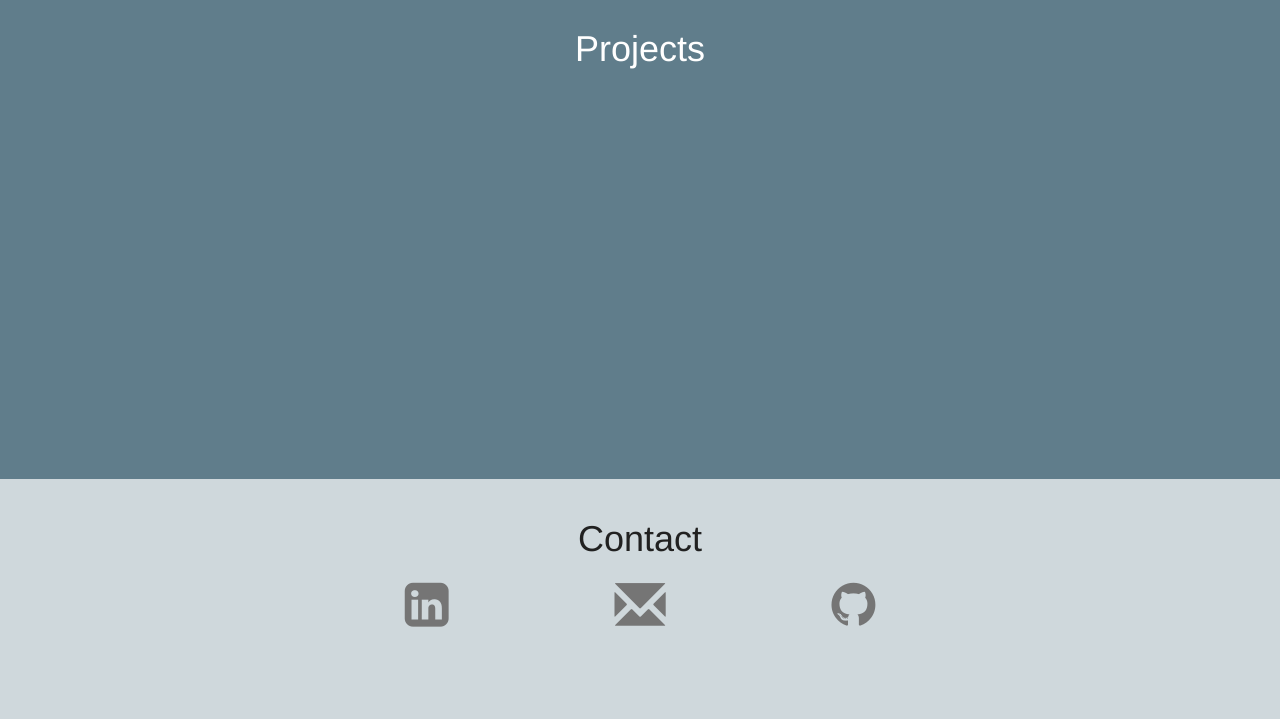
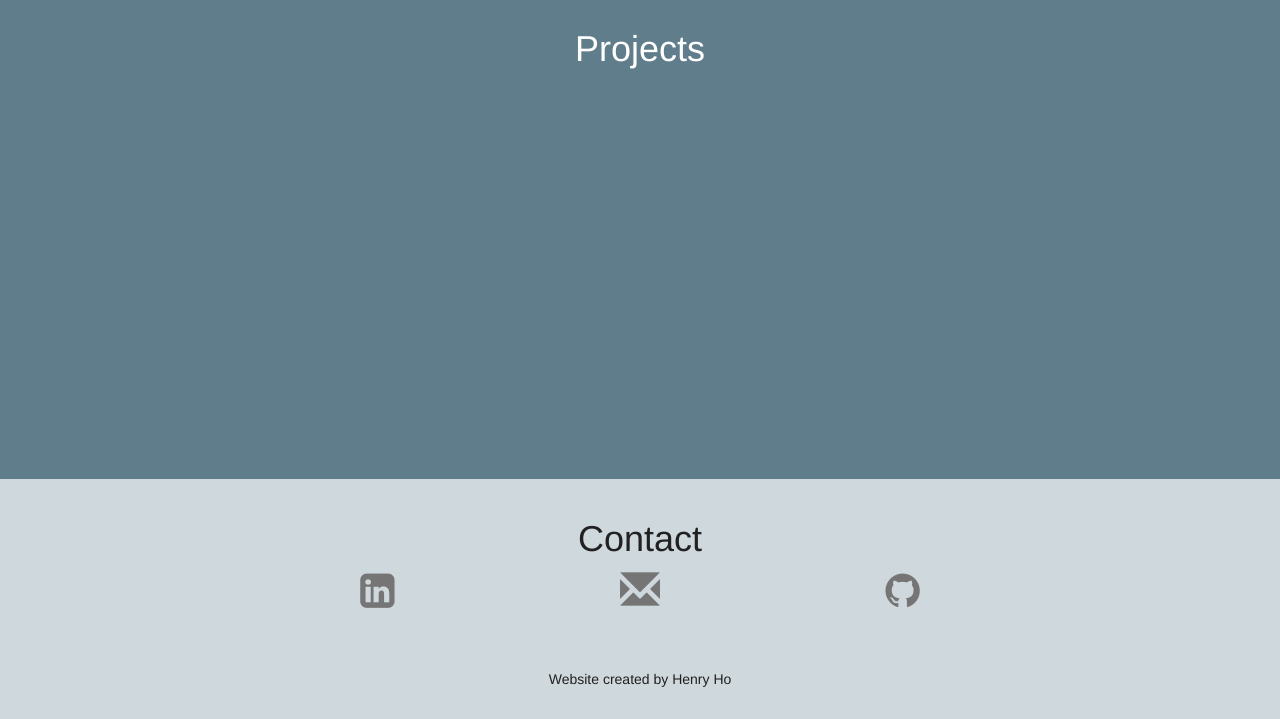
Before and after one commit to hchho/henryho.github.io, a PHP site: page / in a window 1280 px wide. Shown: the part 1441-2160 px from the top of the page. Run offline with PHP 8.4, Linux system fonts and the light colour scheme.

Commit message:
Added footer

```diff
--- a/css/custom.css
+++ b/css/custom.css
@@ -125,8 +125,21 @@ img#profile {
     filter: grayscale(0%);
 }
 
+table {
+    width: 60%;
+    margin-left:auto;
+    margin-right:auto;
+    border: none;
+    border-collapse: collapse;
+}
+
+table td {
+    width 30%;
+    text-align: center;
+}
+
 #contact a {
-    font-size: 4vw;
+    font-size: 40px;
     color: #757575;
 }
 
@@ -138,3 +151,9 @@ img#profile {
 #contact div {
     text-align: center;
 }
+
+footer {
+    position: relative;
+    text-align: center;
+    top: -50px;
+}
--- a/index.html
+++ b/index.html
@@ -34,13 +34,27 @@
             <div class="cd-scrolling-bg cd-color-2" id="fourth">
                 <div class="section cd-container" id="contact">
                     <h1>Contact</h1>
-                    <div>
-                        <a class="fa fa-linkedin-square col-sm-offset-3 col-sm-2" href="https://www.linkedin.com/in/henry-ho-b4367665/" target="_blank"></a>
-                        <a class="glyphicon glyphicon-envelope col-sm-2" href="mailto:&#104;&#104;&#111;&#56;&#49;&#64;&#109;&#121;&#46;&#98;&#99;&#105;&#116;&#46;&#99;&#97;"></a>
-                        <a class="fa fa-github col-sm-2" href="https://github.com/hchho/" target="_blank"></a>
-                    </div>
+                    <table>
+                        <tr>
+                            <td>
+                                <a class="fa fa-linkedin-square" href="https://www.linkedin.com/in/henry-ho-b4367665/" target="_blank"></a>
+                            </td>
+                            <td>
+                                <a class="glyphicon glyphicon-envelope" href="mailto:&#104;&#104;&#111;&#56;&#49;&#64;&#109;&#121;&#46;&#98;&#99;&#105;&#116;&#46;&#99;&#97;"></a>
+                            </td>
+                            <td>
+                                <a class="fa fa-github" href="https://github.com/hchho/" target="_blank"></a>
+                            </td>
+                        </tr>
+                    </table>
+
                 </div>
+
             </div>
+            <footer>
+                    Website created by Henry Ho
+                </footer>
         </main>
     </body>
+
 </html>
```
Lines whose indentation alone changed are shown as unchanged.
